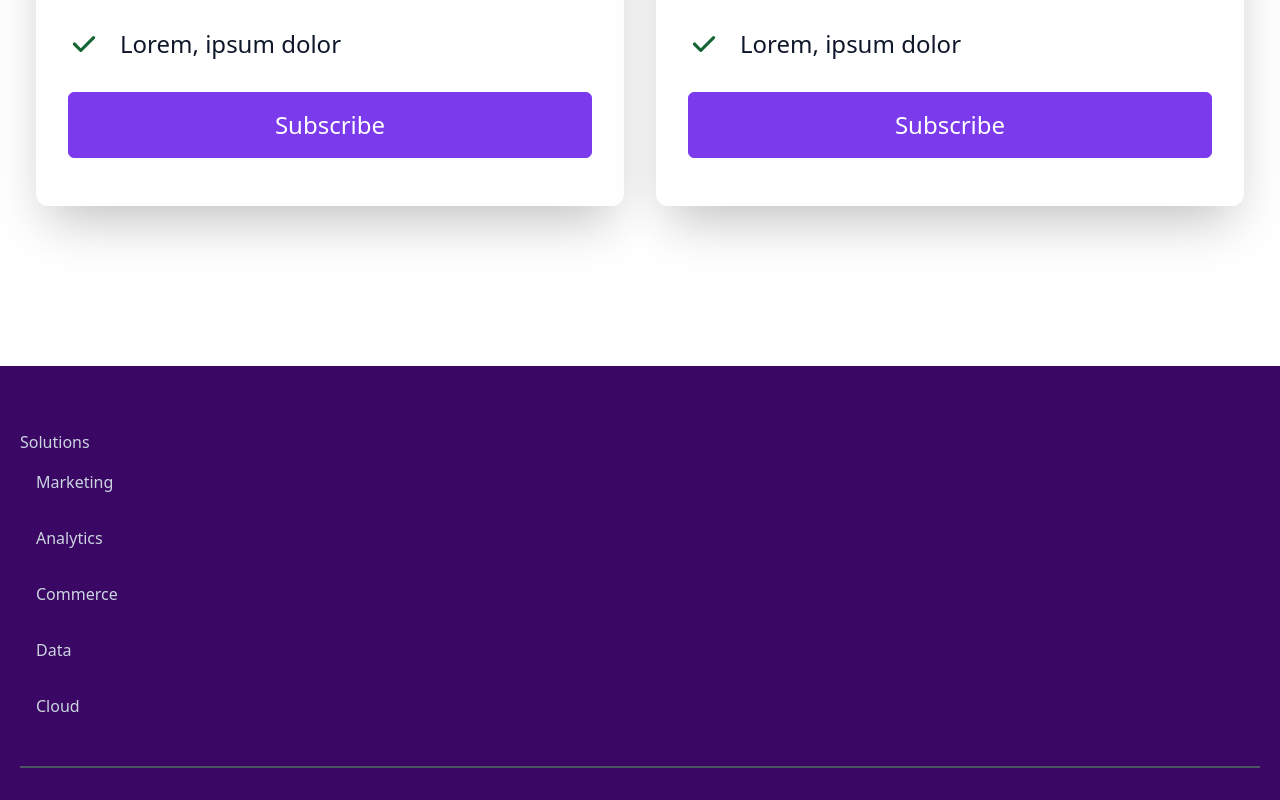
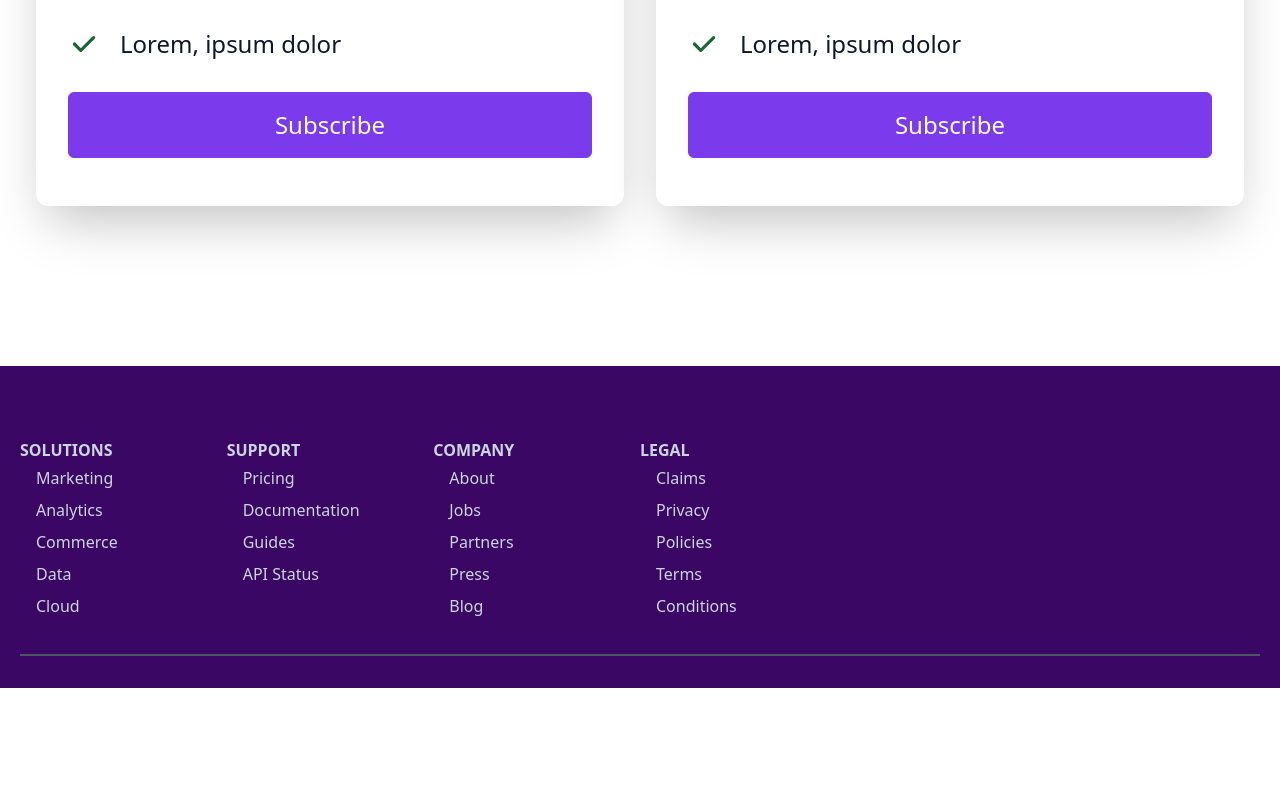
Before and after one commit to radosav-perisic/claut, a React (Vite) app: page / in a window 1280 px wide. Shown: the part 3866-4666 px from the top of the page. After the commit the page ends 4554 px from the top, so only its background shows below. Built offline with nearby package versions, Linux system fonts and the light colour scheme.

Commit message:
Updated Footer Component with Additional Sections.

```diff
--- a/src/components/Footer.jsx
+++ b/src/components/Footer.jsx
@@ -5,16 +5,45 @@ import {
 
 const Footer = () => {
   return (
-    <div className='w-full mt-24 bg-purple-950 text-slate-300 py-8 px-2 '>
-        <div className='max-w-[1240px] mx-auto grid md:grid-cols-6 border-b-2 border-gray-600 py-8'>
+    <div name='footer' className='w-full mt-24 bg-purple-950 text-slate-300 py-8 px-2 '>
+        <div className='max-w-[1240px] mx-auto grid grid-cols-2 md:grid-cols-6 border-b-2 border-gray-600 py-8'>
             <div>
-                <h6>Solutions</h6>
+                <h6 className='font-bold uppercase pt-2'>Solutions</h6>
                 <ul>
-                    <li>Marketing</li>
-                    <li>Analytics</li>
-                    <li>Commerce</li>
-                    <li>Data</li>
-                    <li>Cloud</li>
+                    <li className='py-1'>Marketing</li>
+                    <li className='py-1'>Analytics</li>
+                    <li className='py-1'>Commerce</li>
+                    <li className='py-1'>Data</li>
+                    <li className='py-1'>Cloud</li>
+                </ul>
+            </div>
+            <div>
+                <h6 className='font-bold uppercase pt-2'>Support</h6>
+                <ul>
+                    <li className='py-1'>Pricing</li>
+                    <li className='py-1'>Documentation</li>
+                    <li className='py-1'>Guides</li>
+                    <li className='py-1'>API Status</li>
+                </ul>
+            </div>
+            <div>
+                <h6 className='font-bold uppercase pt-2'>Company</h6>
+                <ul>
+                    <li className='py-1'>About</li>
+                    <li className='py-1'>Jobs</li>
+                    <li className='py-1'>Partners</li>
+                    <li className='py-1'>Press</li>
+                    <li className='py-1'>Blog</li>
+                </ul>
+            </div>
+            <div>
+                <h6 className='font-bold uppercase pt-2'>Legal</h6>
+                <ul>
+                    <li className='py-1'>Claims</li>
+                    <li className='py-1'>Privacy</li>
+                    <li className='py-1'>Policies</li>
+                    <li className='py-1'>Terms</li>
+                    <li className='py-1'>Conditions</li>
                 </ul>
             </div>
         </div>
```
